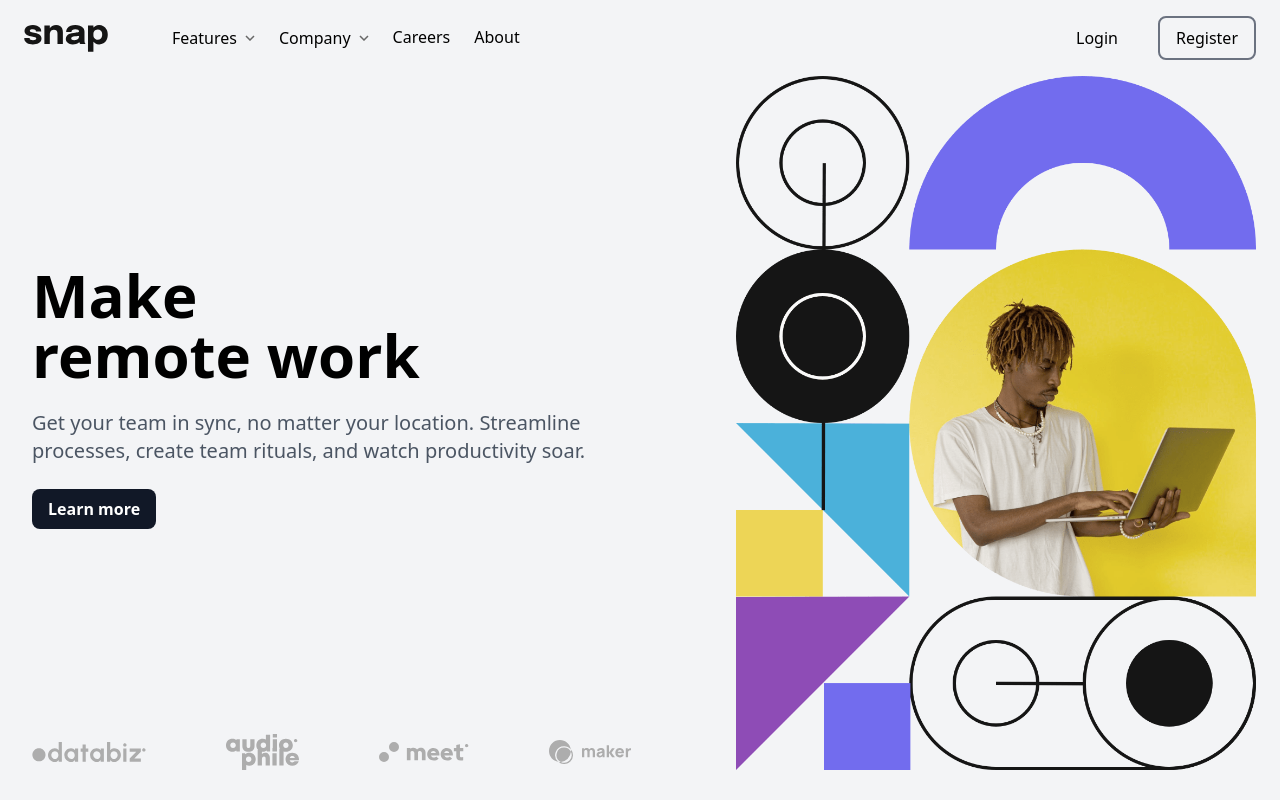
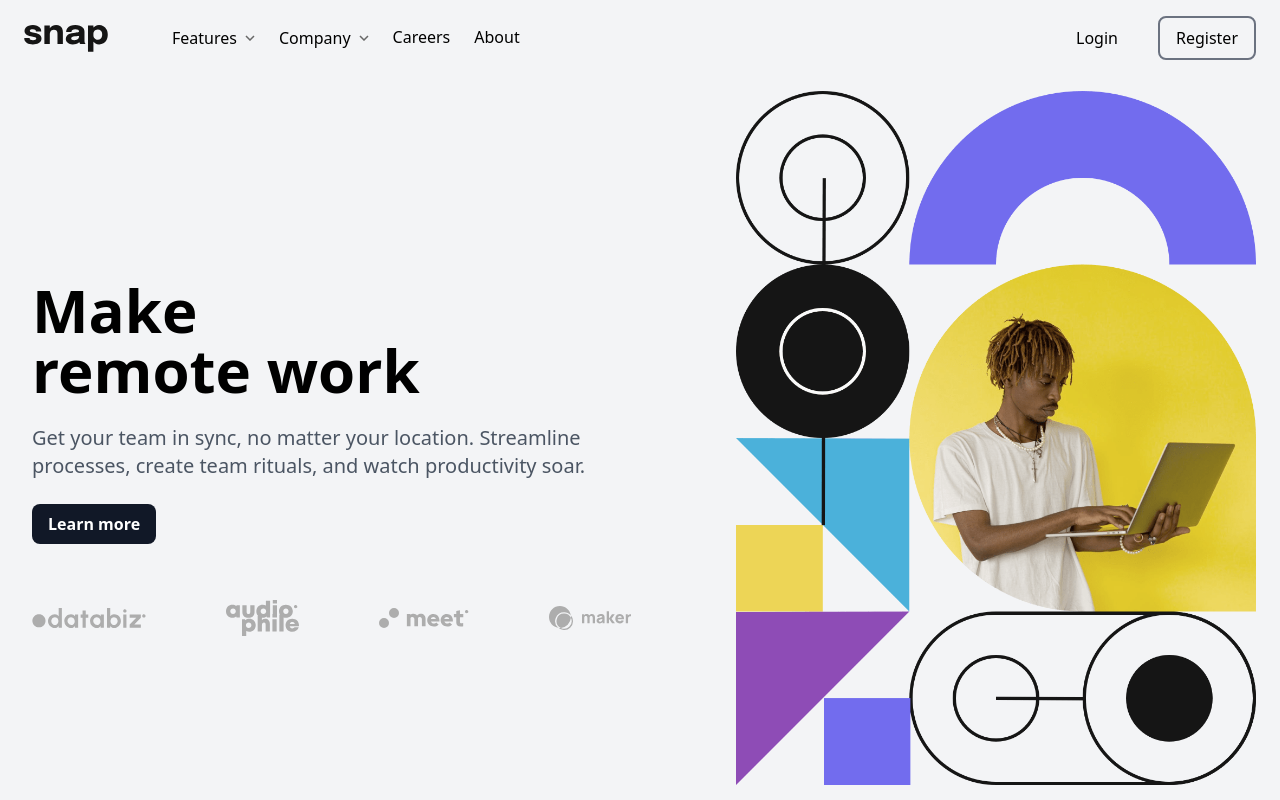
Before and after one commit to khalidna7ari/snap, a React (Vite) app: page / in a window 1280 px wide. Built offline with nearby package versions, Linux system fonts and the light colour scheme.

Commit message:
Update hero content to be centered

```diff
--- a/src/App.tsx
+++ b/src/App.tsx
@@ -4,7 +4,7 @@ import Hero from "./components/Hero";
 const App = () => {
   return (
     <div className="bg-gray-100">
-      <div className="mx-auto max-w-7xl  h-screen">
+      <div className="mx-auto max-w-7xl flex flex-col h-screen">
         <Nav />
         <Hero />
       </div>
--- a/src/components/Hero.tsx
+++ b/src/components/Hero.tsx
@@ -1,6 +1,6 @@
 const Hero: React.FC = () => {
   return (
-    <header className="md:flex md:flex-row-reverse md:px-6 md:gap-24 md:full ">
+    <header className="md:flex md:flex-row-reverse md:px-6 md:gap-24 md:full md:flex-1 md:items-center flex flex-col justify-center flex-1">
       <div>
         <img
           src="/HeroMobileImage.png"
```
Also changed, not shown: 1 other file (tests, documents, lock files or other folders).
